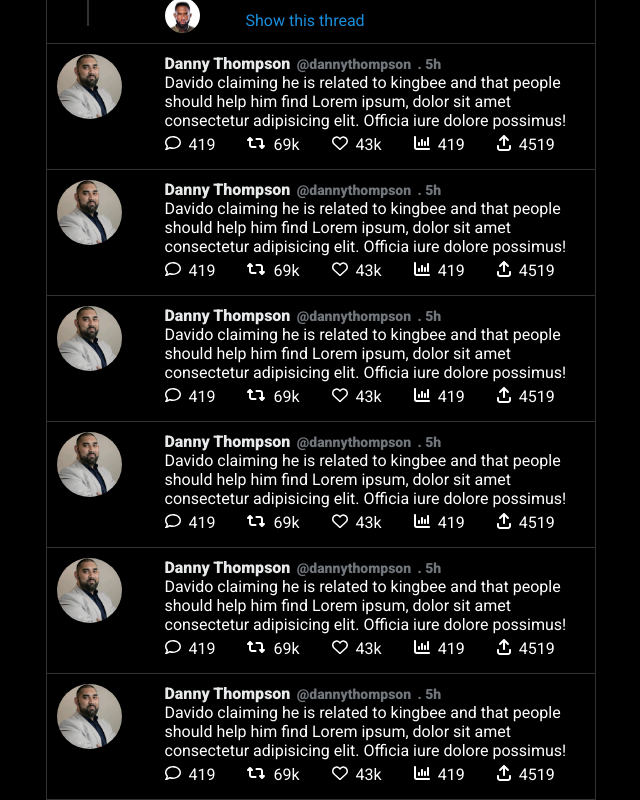
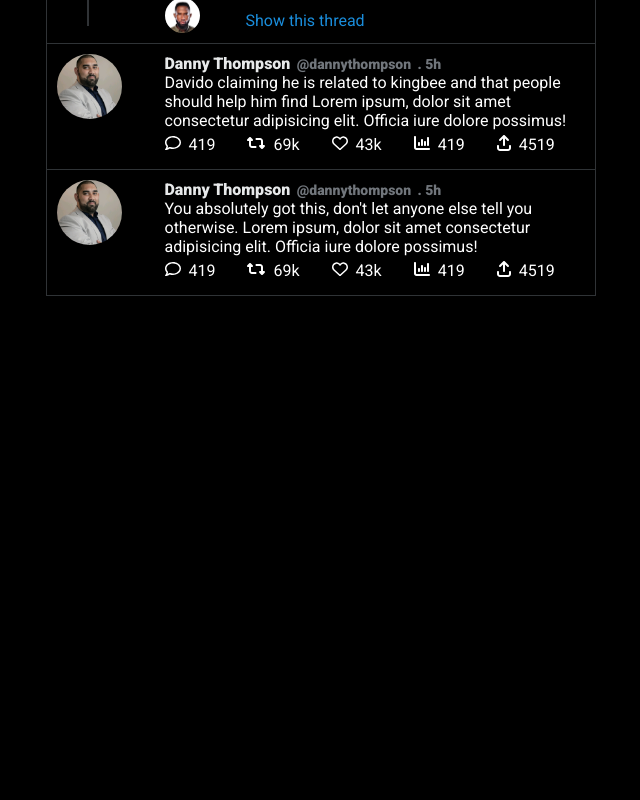
Before and after one commit to kingbee1/twitter-clone, a React (Create React App) app: page / in a window 1280 px wide. Shown: the part 1700-2500 px from the top of the page, without its empty margins (332-972 px from the left). After the commit the page ends 1996 px from the top, so only its background shows below. Built offline with nearby package versions, Linux system fonts and the light colour scheme.

Commit message:
fixed sidebar stroll issue

```diff
--- a/src/components/home/Home.js
+++ b/src/components/home/Home.js
@@ -8,11 +8,9 @@ import cnn from '../../images/cnn.png'
 
 
 import { FontAwesomeIcon } from '@fortawesome/react-fontawesome';
-import { faTwitter } from '@fortawesome/free-brands-svg-icons';
 import { faImages, faPollH, faRetweet, faChartColumn, faArrowUpFromBracket } from '@fortawesome/free-solid-svg-icons';
 import { faGift, faFaceSmile, faCalendar, faLocationDot } from '@fortawesome/free-solid-svg-icons';
 import { faComment, faHeart } from '@fortawesome/free-regular-svg-icons';
-import { faGlobe } from '@fortawesome/free-solid-svg-icons';
 import Main from '../../layouts/Main';
 
 
@@ -265,187 +263,7 @@ function Home() {
               <h6>@dannythompson</h6>
               <h6>. 5h</h6>
             </div>
-            <p>Davido claiming he is related to kingbee and that people should help him find Lorem ipsum,
-              dolor sit amet consectetur adipisicing elit. Officia iure dolore possimus!
-            </p>
-            <div className="engage">
-
-              <div className='engaged'>
-              <FontAwesomeIcon icon={faComment} />
-              <p>419</p>
-              </div>
-
-              <div className='engaged'>
-              <FontAwesomeIcon icon={faRetweet} />
-              <p>69k</p>
-              </div>
-
-              <div className='engaged'>
-              <FontAwesomeIcon icon={faHeart} />
-              <p>43k</p>
-              </div>
-
-              <div className='engaged'>
-              <FontAwesomeIcon icon={faChartColumn}/>
-              <p>419</p>
-              </div>
-
-              <div className='engaged'>
-              <FontAwesomeIcon icon={faArrowUpFromBracket} />
-              <p>4519</p>
-              </div>
-            </div>
-
-          </div>
-        </section>
-
-        <section className="tweet-2">
-          <div className='user-profile'>
-            <img src={danny} alt="user-profile" />
-          </div>
-
-          <div className='user-tweet-box'>
-            <div className='user-tweet'>
-              <h4>Danny Thompson</h4>
-              <h6>@dannythompson</h6>
-              <h6>. 5h</h6>
-            </div>
-            <p>Davido claiming he is related to kingbee and that people should help him find Lorem ipsum,
-              dolor sit amet consectetur adipisicing elit. Officia iure dolore possimus!
-            </p>
-            <div className="engage">
-
-              <div className='engaged'>
-              <FontAwesomeIcon icon={faComment} />
-              <p>419</p>
-              </div>
-
-              <div className='engaged'>
-              <FontAwesomeIcon icon={faRetweet} />
-              <p>69k</p>
-              </div>
-
-              <div className='engaged'>
-              <FontAwesomeIcon icon={faHeart} />
-              <p>43k</p>
-              </div>
-
-              <div className='engaged'>
-              <FontAwesomeIcon icon={faChartColumn}/>
-              <p>419</p>
-              </div>
-
-              <div className='engaged'>
-              <FontAwesomeIcon icon={faArrowUpFromBracket} />
-              <p>4519</p>
-              </div>
-            </div>
-
-          </div>
-        </section>
-
-        <section className="tweet-2">
-          <div className='user-profile'>
-            <img src={danny} alt="user-profile" />
-          </div>
-
-          <div className='user-tweet-box'>
-            <div className='user-tweet'>
-              <h4>Danny Thompson</h4>
-              <h6>@dannythompson</h6>
-              <h6>. 5h</h6>
-            </div>
-            <p>Davido claiming he is related to kingbee and that people should help him find Lorem ipsum,
-              dolor sit amet consectetur adipisicing elit. Officia iure dolore possimus!
-            </p>
-            <div className="engage">
-
-              <div className='engaged'>
-              <FontAwesomeIcon icon={faComment} />
-              <p>419</p>
-              </div>
-
-              <div className='engaged'>
-              <FontAwesomeIcon icon={faRetweet} />
-              <p>69k</p>
-              </div>
-
-              <div className='engaged'>
-              <FontAwesomeIcon icon={faHeart} />
-              <p>43k</p>
-              </div>
-
-              <div className='engaged'>
-              <FontAwesomeIcon icon={faChartColumn}/>
-              <p>419</p>
-              </div>
-
-              <div className='engaged'>
-              <FontAwesomeIcon icon={faArrowUpFromBracket} />
-              <p>4519</p>
-              </div>
-            </div>
-
-          </div>
-        </section>
-
-        <section className="tweet-2">
-          <div className='user-profile'>
-            <img src={danny} alt="user-profile" />
-          </div>
-
-          <div className='user-tweet-box'>
-            <div className='user-tweet'>
-              <h4>Danny Thompson</h4>
-              <h6>@dannythompson</h6>
-              <h6>. 5h</h6>
-            </div>
-            <p>Davido claiming he is related to kingbee and that people should help him find Lorem ipsum,
-              dolor sit amet consectetur adipisicing elit. Officia iure dolore possimus!
-            </p>
-            <div className="engage">
-
-              <div className='engaged'>
-              <FontAwesomeIcon icon={faComment} />
-              <p>419</p>
-              </div>
-
-              <div className='engaged'>
-              <FontAwesomeIcon icon={faRetweet} />
-              <p>69k</p>
-              </div>
-
-              <div className='engaged'>
-              <FontAwesomeIcon icon={faHeart} />
-              <p>43k</p>
-              </div>
-
-              <div className='engaged'>
-              <FontAwesomeIcon icon={faChartColumn}/>
-              <p>419</p>
-              </div>
-
-              <div className='engaged'>
-              <FontAwesomeIcon icon={faArrowUpFromBracket} />
-              <p>4519</p>
-              </div>
-            </div>
-
-          </div>
-        </section>
-
-        <section className="tweet-2">
-          <div className='user-profile'>
-            <img src={danny} alt="user-profile" />
-          </div>
-
-          <div className='user-tweet-box'>
-            <div className='user-tweet'>
-              <h4>Danny Thompson</h4>
-              <h6>@dannythompson</h6>
-              <h6>. 5h</h6>
-            </div>
-            <p>Davido claiming he is related to kingbee and that people should help him find Lorem ipsum,
+            <p>You absolutely got this, don't let anyone else tell you otherwise. Lorem ipsum,
               dolor sit amet consectetur adipisicing elit. Officia iure dolore possimus!
             </p>
             <div className="engage">
@@ -481,11 +299,6 @@ function Home() {
 
 
 
-
-
-
-
-
       </div>
       </Main>
   )
--- a/src/components/home/home.css
+++ b/src/components/home/home.css
@@ -4,6 +4,7 @@
     max-width: 680px;
     height: fit-content;
 }
+
 .home {
    padding: 10px 20px;
 }
@@ -194,3 +195,26 @@
     padding-bottom: 15px;
     border-bottom: 1px solid #2F3336;
 }
+
+@media (max-width: 1024px) {
+    .middle-container {
+        width: 350px;
+    }
+
+    .tweet {
+        width: 300px;
+        font-size: 8px;
+    }
+
+    .user-tweet-box {
+        width: 300px;
+    }
+
+    .user-tweet-box img{
+        height: 280px;
+        width: 230px;
+        border-radius: 15px;
+        margin-top: 20px;
+    }
+
+}
--- a/src/components/rightbar/rightbar.css
+++ b/src/components/rightbar/rightbar.css
@@ -188,3 +188,13 @@
     border-bottom-left-radius: 18px;
     border-bottom-right-radius: 18px;
 }
+
+@media (max-width: 1024px) {
+    .right-container-box{
+        position: sticky;
+        height: 90px;
+        padding: 30px 0;
+        top: 0px;
+        min-width: 200px;
+    }
+}
--- a/src/components/sidebar/sidebar.css
+++ b/src/components/sidebar/sidebar.css
@@ -9,11 +9,6 @@
 .nav-links{
     min-width: 400px;
 }
-/* .nav-links li a {
-    font-size: 34px;
-    color: yellow;
-} */
-
 
 .nav-icons {
     list-style: none;
@@ -22,7 +17,7 @@
 
 .twii-icon {
     font-size: 28px;
-    padding-left: 10px;
+    padding-left: 50px;
     margin-bottom: 10px;
 }
 
@@ -105,3 +100,41 @@
 .user-name {
     color: #71767C;
 }
+
+/* small laptops */
+
+@media (max-width: 1024px) {
+    .left-container {
+        min-width: 150px;
+        height: 20px;
+    }
+
+    .nav-links{
+        min-width: 200px;
+    }
+
+
+    .nav-icons {
+        list-style: none;
+        margin-right: 0px;
+    }
+
+    .nav-icons li{
+        font-weight: 900;
+        padding: 4px 10px;
+    }
+
+    .nav-links li .navlink {
+        font-size: 16px;
+    }
+
+    .tweet-btn{
+
+        padding: 10px 15px;
+        margin: 25px 20px 50px 0;
+        border-radius: 25px;
+        width: 150px;
+        background: #1D9BF0;
+
+    }
+}
```
Also changed, not shown: src/style.css (line endings or trailing spaces).
